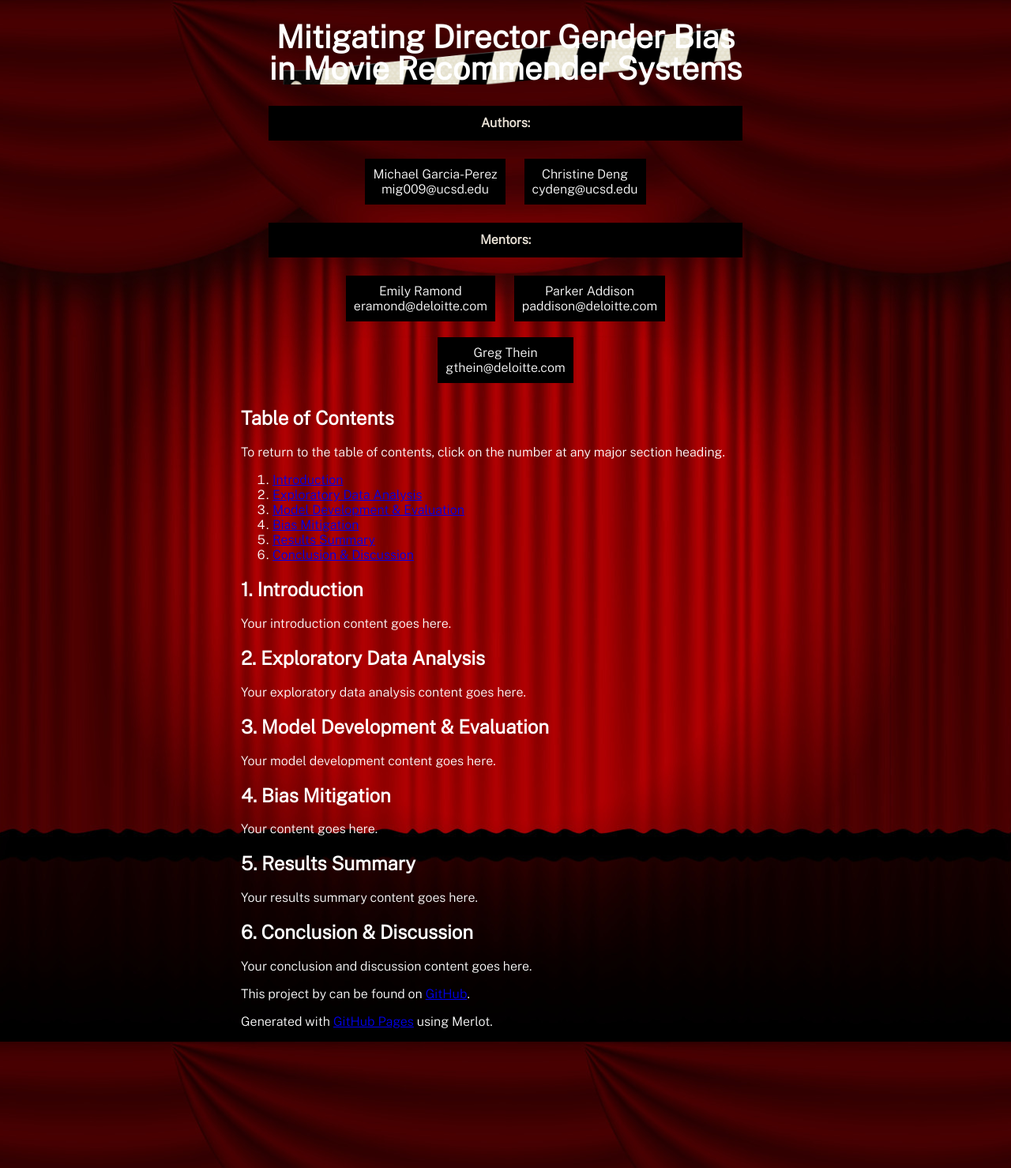
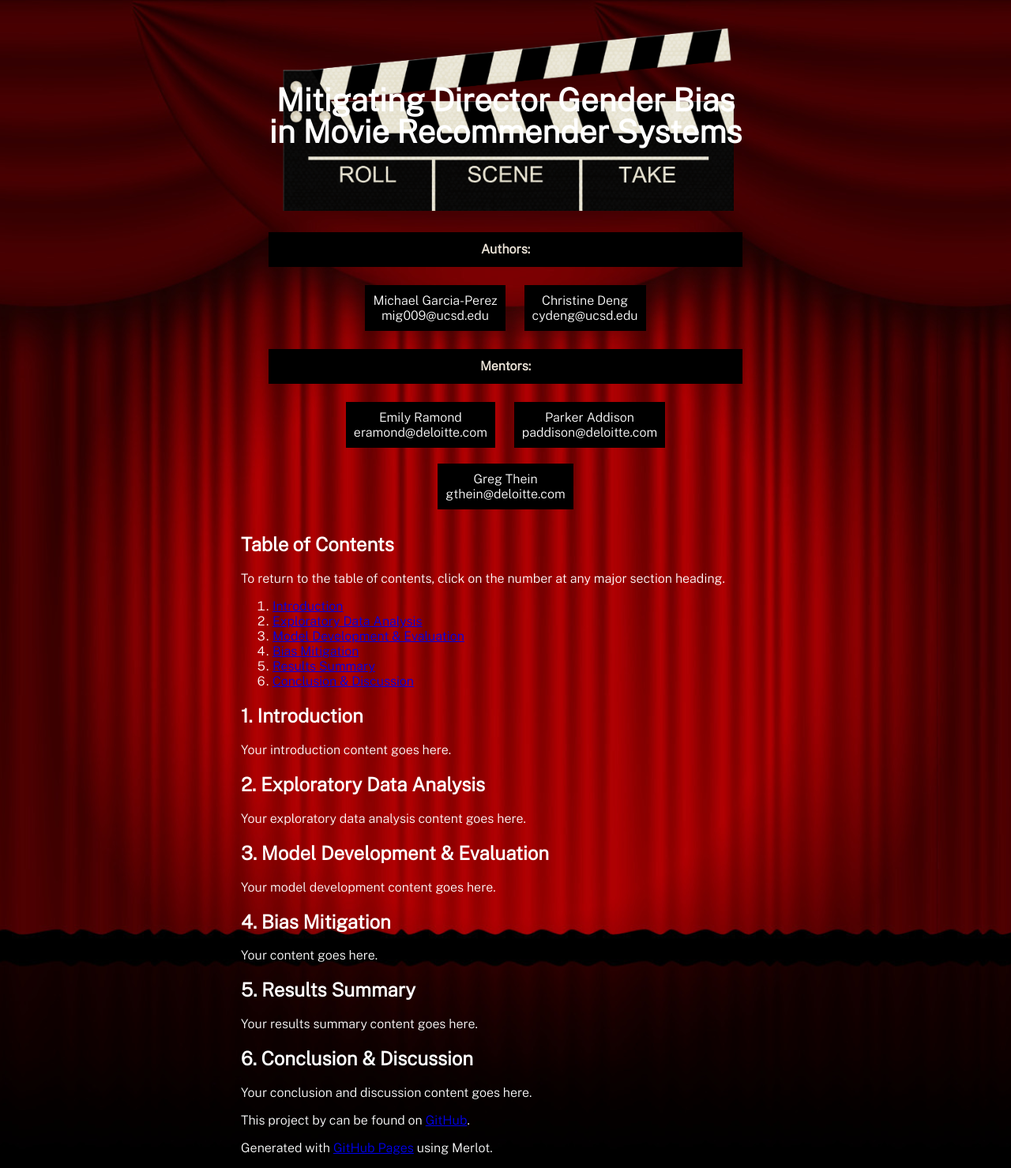
Before and after one commit to michael-garciaperez/DSC180A-Methodology-5, a Jekyll site: the page built from index.md, in a window 1280 px wide. Shown: the whole page at 79% size. Built offline with Jekyll 4.4.1, drawn with Linux system fonts in a browser that asks for light colours.

Commit message:
Update style.scss

```diff
--- a/assets/css/style.scss
+++ b/assets/css/style.scss
@@ -36,6 +36,7 @@ header h1 {
   color: white;
   text-align: center;
   line-height: 1;
+  padding: 80px 0; /* Adjusted padding to center vertically */
   position: relative; /* Ensure proper stacking order */
   background-image: url('../images/clapboard.png');
   background-size: cover; /* Cover the entire header area */
```
